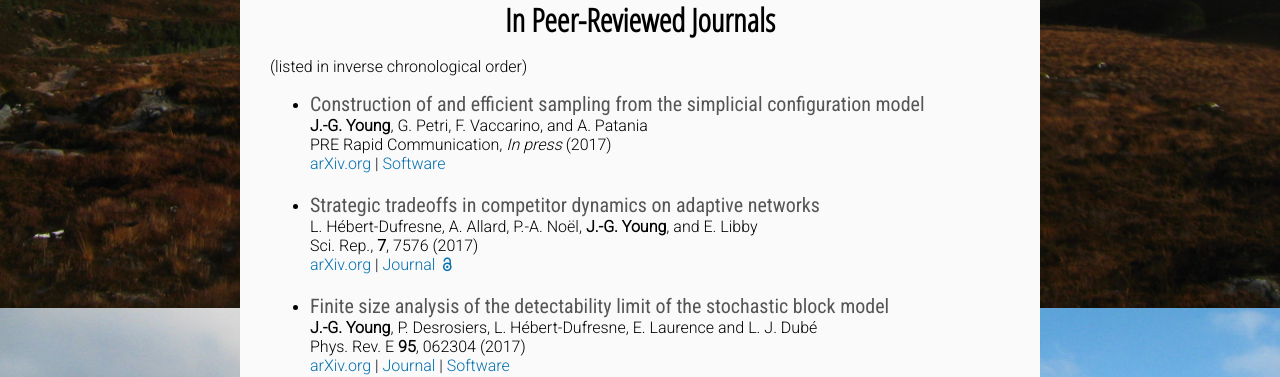
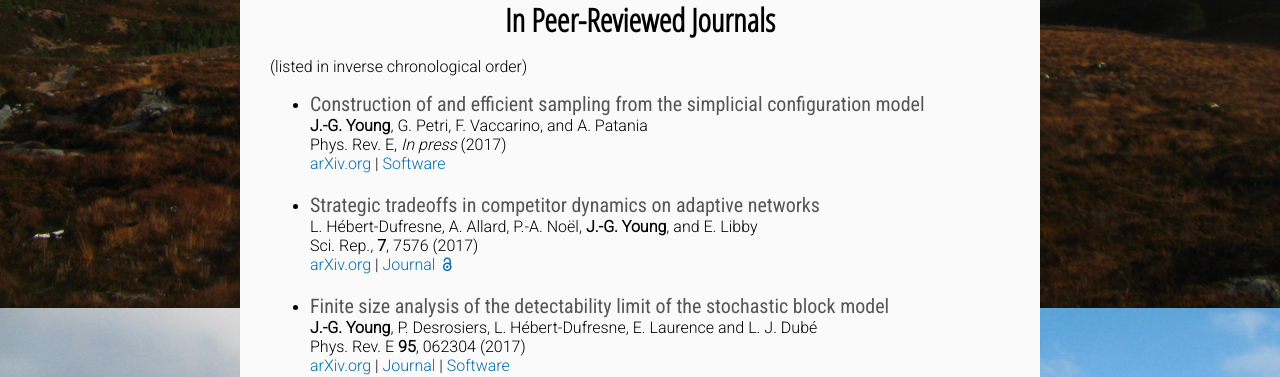
Before and after one commit to jg-you/jg-you.github.io, a Jekyll site: the page built from publications.md, in a window 1280 px wide and 900 px high, scrolled down 527 px. Shown: the part 125-502 px from the top of the window. Built offline with Jekyll 4.4.1, drawn with Linux system fonts in a browser that asks for light colours; some web fonts are replaced; comment, search, counter and statistics services are not loaded.

Commit message:
Update publications.md

```diff
--- a/publications.md
+++ b/publications.md
@@ -21,7 +21,7 @@ G. St-Onge, **J.-G. Young**, E. Laurence, C. Murphy, L. J. Dubé<br/>
 
 * <span class="pub-title">Construction of and efficient sampling from the simplicial configuration model</span><br/>
 **J.-G. Young**, G. Petri, F. Vaccarino, and A. Patania<br/>
-PRE Rapid Communication, *In press* (2017)<br/>
+Phys. Rev. E, *In press* (2017)<br/>
 [arXiv.org](https://arxiv.org/abs/1705.10298) | [Software](https://github.com/jg-you/scm)
 * <span class="pub-title">Strategic tradeoffs in competitor dynamics on adaptive networks</span><br/>
 L. Hébert-Dufresne, A. Allard, P.-A. Noël, **J.-G. Young**,  and E. Libby<br/>
```
